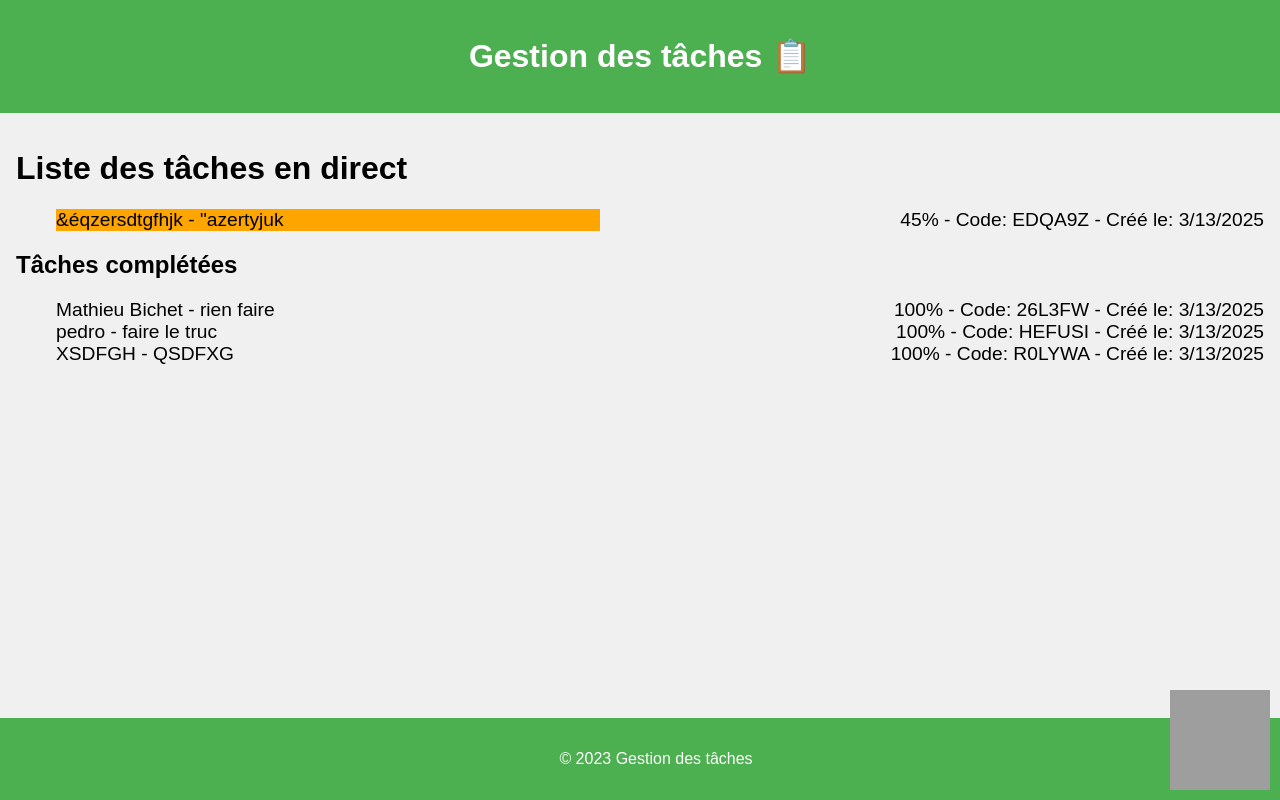
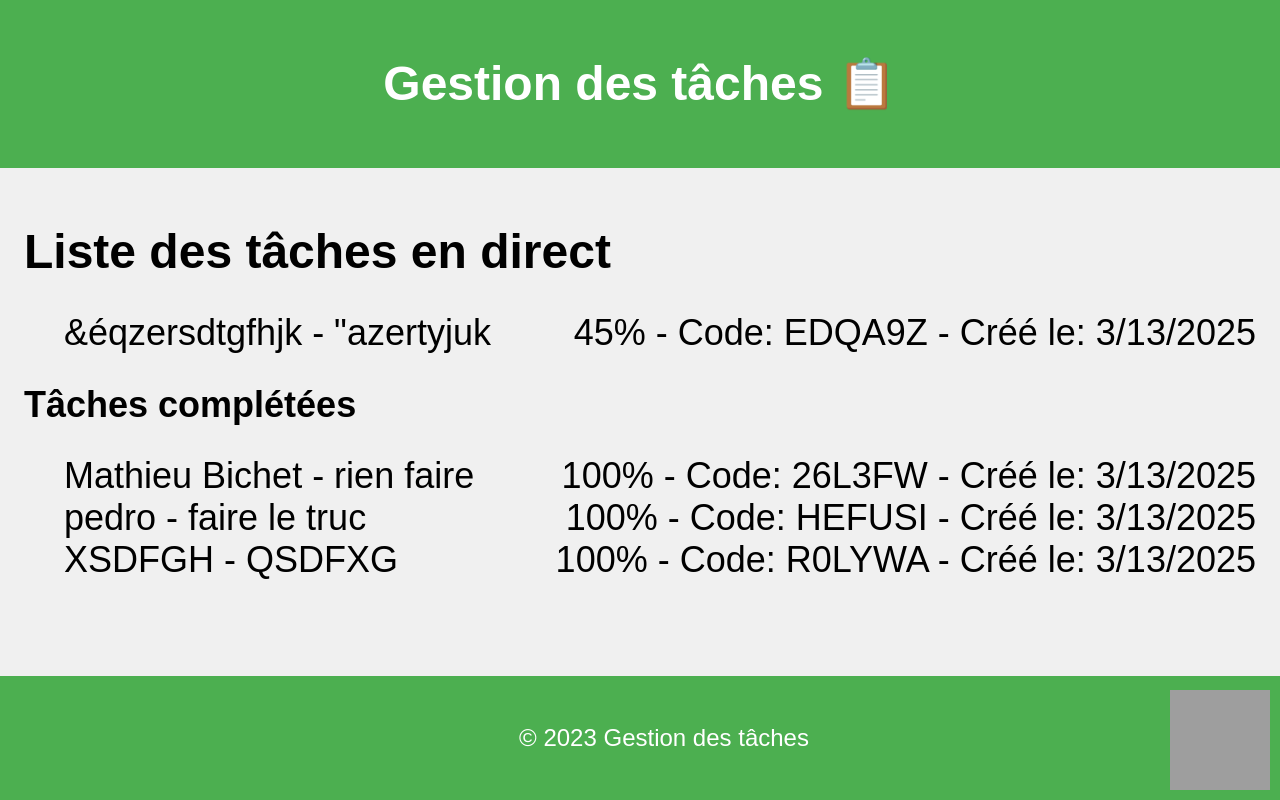
Before and after one commit to toto789520/activity-screening, a Flask app: page /live in a window 1280 px wide. Run offline with Flask 2, Linux system fonts and the light colour scheme; data comes from the database, SQL or seed files in the repository; both versions use the stored data as it was after the commit; grey boxes are pictures that could not be loaded.

Commit message:
amelioration de toue

```diff
--- /dev/null
+++ b/static/css/base.css
@@ -0,0 +1,24 @@
+body {
+    font-family: Arial, sans-serif;
+    margin: 0;
+    padding: 0;
+    background-color: #f0f0f0;
+}
+header {
+    background-color: #4CAF50;
+    color: white;
+    padding: 1em;
+    text-align: center;
+}
+main {
+    padding: 1em;
+}
+footer {
+    background-color: #4CAF50;
+    color: white;
+    text-align: center;
+    padding: 1em;
+    position: fixed;
+    width: 100%;
+    bottom: 0;
+}
--- /dev/null
+++ b/static/css/live.css
@@ -0,0 +1,46 @@
+body {
+    font-size: 1.5em; /* Reduced from 2em to 1.5em */
+}
+
+.completed {
+    position: relative;
+    overflow: hidden;
+    font-size: 1.5em; /* Reduced from 1.8em to 1.5em */
+    /* Removed the ::before pseudo-element */
+}
+
+.in-progress {
+    position: relative;
+    overflow: hidden;
+    font-size: 1.5em; /* Reduced from 1.8em to 1.5em */
+}
+
+.in-progress::before {
+    content: '';
+    position: absolute;
+    top: 0;
+    left: 0;
+    width: 0;
+    height: 100%;
+    background-color: orange;
+    z-index: 0; /* Removed animation properties */
+}
+
+.in-progress span {
+    position: relative;
+    z-index: 1;
+}
+
+.task-details {
+    float: right;
+    text-align: right;
+}
+
+.qr-code {
+    position: fixed;
+    bottom: 10px;
+    right: 10px;
+    width: 100px;
+    height: 100px;
+    z-index: 10;
+}
--- a/templates/add.html
+++ b/templates/add.html
@@ -12,7 +12,7 @@
     <input type="text" id="task" name="task" required>
     <br>
     <label for="progress">Progression:</label>
-    <input type="number" id="progress" name="progress" required>
+    <input type="number" id="progress" name="progress" value="0" min="0" max="100" required>
     <br>
     <button type="submit">Ajouter</button>
 </form>
--- a/templates/base.html
+++ b/templates/base.html
@@ -4,32 +4,7 @@
     <meta charset="UTF-8">
     <meta name="viewport" content="width=device-width, initial-scale=1.0">
     <title>{% block title %}{% endblock %}</title>
-    <style>
-        body {
-            font-family: Arial, sans-serif;
-            margin: 0;
-            padding: 0;
-            background-color: #f0f0f0;
-        }
-        header {
-            background-color: #4CAF50;
-            color: white;
-            padding: 1em;
-            text-align: center;
-        }
-        main {
-            padding: 1em;
-        }
-        footer {
-            background-color: #4CAF50;
-            color: white;
-            text-align: center;
-            padding: 1em;
-            position: fixed;
-            width: 100%;
-            bottom: 0;
-        }
-    </style>
+    <link href="../static/css/base.css" rel="stylesheet" />
 </head>
 <body>
     <header>
--- a/templates/index.html
+++ b/templates/index.html
@@ -4,6 +4,7 @@
     <meta charset="UTF-8">
     <meta name="viewport" content="width=device-width, initial-scale=1.0">
     <title>Liste des tâches</title>
+    <link href="../static/css/base.css" rel="stylesheet" />
 </head>
 <body>
     {% extends "base.html" %}
--- a/templates/live.html
+++ b/templates/live.html
@@ -3,80 +3,7 @@
 {% block title %}Liste des tâches en direct{% endblock %}
 
 {% block content %}
-<style>
-    .completed {
-        position: relative;
-        overflow: hidden;
-        font-size: 1.2em;
-    }
-
-    .completed::before {
-        content: '';
-        position: absolute;
-        top: 0;
-        left: 0;
-        width: 100%;
-        height: 100%;
-        background-color: green;
-        animation: slideRight 2s forwards;
-        z-index: 0;
-    }
-
-    @keyframes slideRight {
-        from {
-            left: -100%;
-        }
-        to {
-            left: 100%;
-        }
-    }
-
-    .in-progress {
-        position: relative;
-        overflow: hidden;
-        font-size: 1.2em;
-    }
-
-    .in-progress::before {
-        content: '';
-        position: absolute;
-        top: 0;
-        left: 0;
-        width: 0;
-        height: 100%;
-        background-color: orange;
-        animation: slideToProgress 2s forwards;
-        z-index: 0;
-    }
-
-    @keyframes slideToProgress {
-        from {
-            width: 0;
-        }
-        to {
-            width: var(--progress);
-        }
-    }
-
-    .in-progress span {
-        position: relative;
-        z-index: 1;
-    }
-
-    .task-details {
-        float: right;
-        text-align: right;
-    }
-
-    .qr-code {
-        position: fixed;
-        bottom: 10px;
-        right: 10px;
-        width: 100px;
-        height: 100px;
-        z-index: 10;
-    }
-</style>
+<link href="../static/css/live.css" rel="stylesheet" />
 <script>
     let previousTasks = [];
 
@@ -102,14 +29,6 @@
                     }
                 });
 
-                if (JSON.stringify(data) !== JSON.stringify(previousTasks)) {
-                    document.querySelectorAll('.completed, .in-progress').forEach(el => {
-                        el.style.animation = 'none';
-                        el.offsetHeight; // trigger reflow
-                        el.style.animation = '';
-                    });
-                }
-
                 previousTasks = data;
             });
     }
```
Also changed, not shown: tasks.db.
